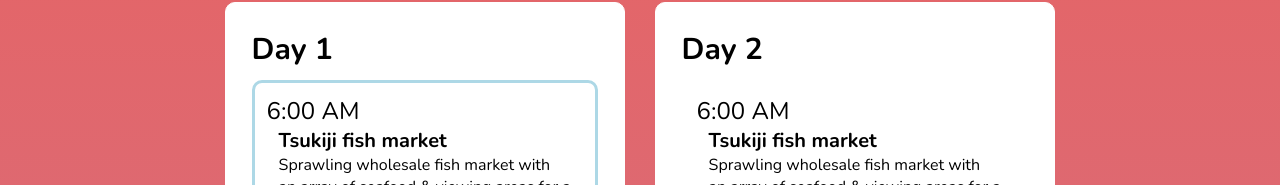
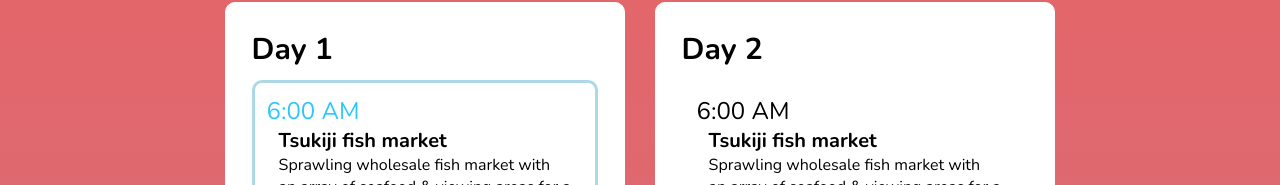
Before and after one commit to maya-rosmarin/Carmen, a React (Create React App) app in the folder frontend/: page / in a window 1280 px wide. In both pictures the pointer is over the element 425 px from the left and 2648 px from the top of the page. Shown: the part 2538-2723 px from the top of the page. Built offline with nearby package versions, Linux system fonts and the light colour scheme.

Commit message:
added transition effects to hover

```diff
--- a/frontend/src/assets/stylesheets/itinerary.css
+++ b/frontend/src/assets/stylesheets/itinerary.css
@@ -39,14 +39,19 @@
     border-radius: 10px;
     border: 3px solid transparent;
     padding: 12px 12px;
+    transition: border .2s;
 }
 .itinerary-index-item:hover {
     border-radius: 10px;
     border: 3px solid lightblue;
     padding: 12px 12px;
 }
+.itinerary-index-item:hover .itinerary-index-item-time{
+    color: #2dc8fb;
+}
 .itinerary-index-item-time {
     font-size: 24px;
+    transition: .25s;
 }
 .itinerary-item-content {
     padding: 0px 12px;
```
